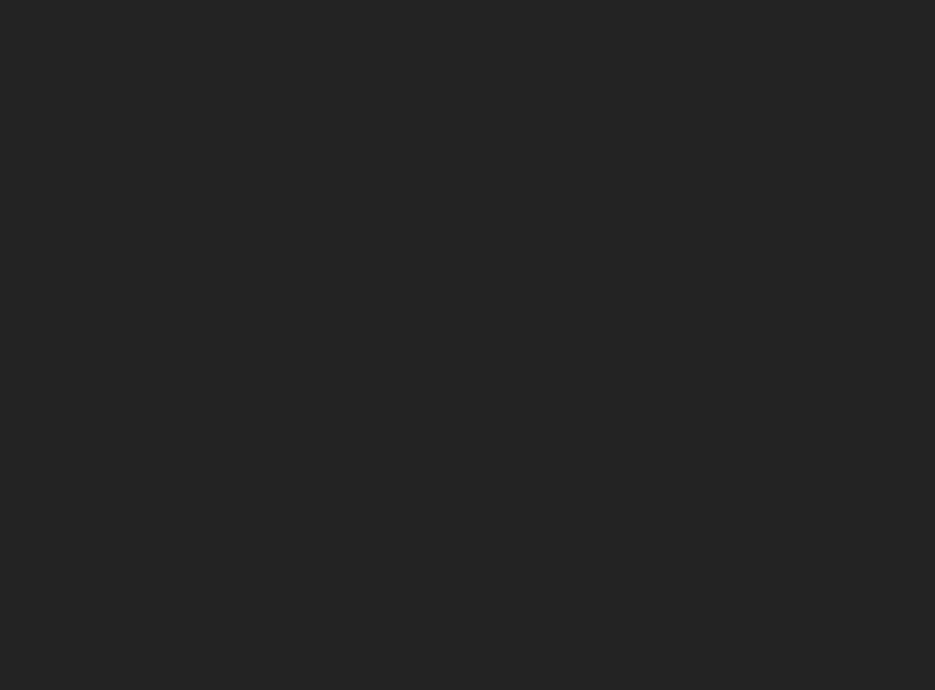
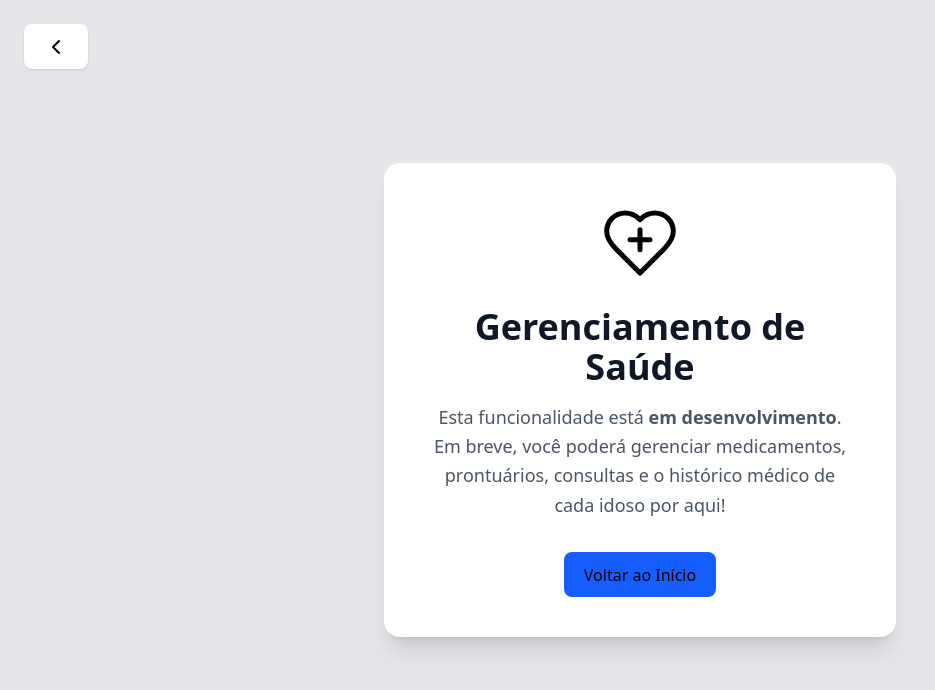
Before and after one commit to rraquelof/frontend-Associacao-idosos, a React (Vite) app: page /saude in a window 1280 px wide. Before the commit this address had no page. Shown: the top 690 px of the page, without its empty margins (0-935 px from the left). Built offline with nearby package versions, Linux system fonts and the light colour scheme; sample sign-in values are in the browser's storage.

Commit message:
feat: adicionando icone de funcionalidade em desenvolvimento de saude

```diff
--- a/src/main.tsx
+++ b/src/main.tsx
@@ -10,6 +10,7 @@ import ListaIdosos from './paginas/ListarIdosos';
 import DetalharIdoso from './paginas/DetalharIdoso';
 import DeletarIdoso from './paginas/DeletarIdoso';
 import PrivacidadeRoute from './PrivacidadeRoute';
+import GerenciamentoSaude from './paginas/GerenciamentoSaude';
 
 import Eventos from './paginas/Eventos';
 import FormularioEvento from './componentes/FormularioEvento/FormularioEvento';
@@ -121,6 +122,13 @@ createRoot(document.getElementById('root')!).render(
           </PrivacidadeRoute>
         }
       />
+
+      <Route
+        path="/saude"
+        element={
+        <PrivacidadeRoute>
+            <GerenciamentoSaude />
+          </PrivacidadeRoute>} />
     </Routes>
   </Router>
 );
--- a/src/paginas/Eventos.tsx
+++ b/src/paginas/Eventos.tsx
@@ -123,7 +123,7 @@ export default function Eventos() {
     <div className="w-screen min-h-screen bg-gray-200 flex flex-col items-center p-8 relative">
       <div className="w-full max-w-5xl flex items-center justify-between mb-8 mt-10">
         <div className="flex items-center gap-4">
-          <Botao onClick={() => navegacao("/")} className="bg-white text-black p-2 rounded-full shadow hover:bg-gray-100">
+          <Botao onClick={() => navegacao("/menu")} className="bg-white text-black p-2 rounded-full shadow hover:bg-gray-100">
             <ChevronLeftIcon />
           </Botao>
           <h1 className="text-3xl font-bold text-black">Gerenciamento de Eventos</h1>
@@ -268,7 +268,7 @@ export default function Eventos() {
                 ))
               ) : (
                 <div className="text-center py-8">
-                  <p className="text-gray-500 text-lg">Não há eventos marcados para este dia.</p>
+                  <p className="text-gray-500 text-lg">Não hay eventos marcados para este dia.</p>
                 </div>
               )}
             </div>
--- /dev/null
+++ b/src/paginas/GerenciamentoSaude.tsx
@@ -0,0 +1,41 @@
+import { useNavigate } from "react-router-dom";
+import Botao from "../componentes/botao/Botao";
+import { ChevronLeftIcon } from "lucide-react";
+
+export default function GerenciamentoSaude() {
+  const navegacao = useNavigate();
+
+  return (
+    <div className="w-screen min-h-screen bg-gray-200 flex flex-col items-center justify-center p-8 relative">
+      <Botao
+        className="absolute left-6 top-6 bg-white text-black p-2 rounded-full shadow hover:bg-gray-100"
+        onClick={() => navegacao("/menu")}
+      >
+        <ChevronLeftIcon />
+      </Botao>
+
+      <div className="bg-white p-10 rounded-2xl shadow-xl flex flex-col items-center text-center max-w-lg">
+
+        <div className="text-black mb-6">
+          <svg width="80" height="80" viewBox="0 0 24 24" fill="none" stroke="currentColor" strokeWidth="1.5" strokeLinecap="round" strokeLinejoin="round">
+            <path d="M19 14c1.49-1.46 3-3.21 3-5.5A5.5 5.5 0 0 0 16.5 3c-1.76 0-3 .5-4.5 2-1.5-1.5-2.74-2-4.5-2A5.5 5.5 0 0 0 2 8.5c0 2.3 1.5 4.05 3 5.5l7 7Z"/>
+            <path d="M12 8v6"/>
+            <path d="M9 11h6"/>
+          </svg>
+        </div>
+
+        <h1 className="text-4xl font-bold text-gray-900 mb-4">Gerenciamento de Saúde</h1>
+        <p className="text-gray-600 text-lg leading-relaxed">
+          Esta funcionalidade está <strong>em desenvolvimento</strong>. <br/>
+          Em breve, você poderá gerenciar medicamentos, prontuários, consultas e o histórico médico de cada idoso por aqui!
+        </p>
+
+        <Botao
+          texto="Voltar ao Início"
+          onClick={() => navegacao("/menu")}
+          className="mt-8 bg-blue-600 text-white hover:bg-blue-700 px-8 py-3"
+        />
+      </div>
+    </div>
+  );
+}
--- a/src/paginas/Menu.tsx
+++ b/src/paginas/Menu.tsx
@@ -1,6 +1,7 @@
 import MenuItem from "../componentes/menu-item/MenuItem";
 import idososIcon from "../img/idosos.png";
 import eventosIcon from "../img/eventos.png";
+import saudeIcon from "../img/saude.png";
 
 export default function Menu() {
   return (
@@ -21,6 +22,13 @@ export default function Menu() {
           label="Gerenciamento de Eventos"
           route="/eventos"
         />
+
+        <MenuItem
+          icon={<img src={saudeIcon} alt="Ícone de Saúde" className="w-full h-full object-contain" />}
+          label="Gerenciamento de Saúde"
+          route="/saude"
+        />
+
       </div>
     </div>
   );
```
Also changed, not shown: src/img/saude.png (added).
